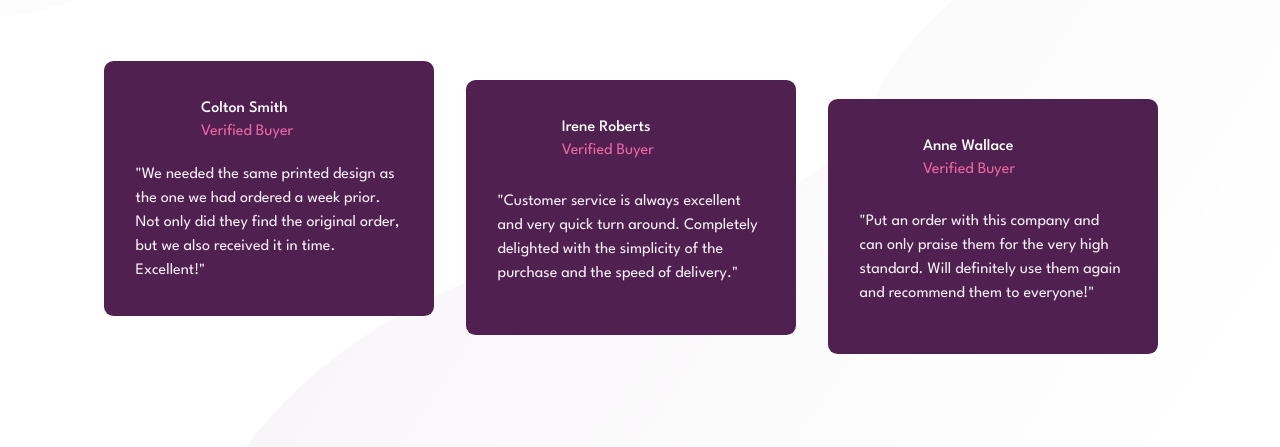
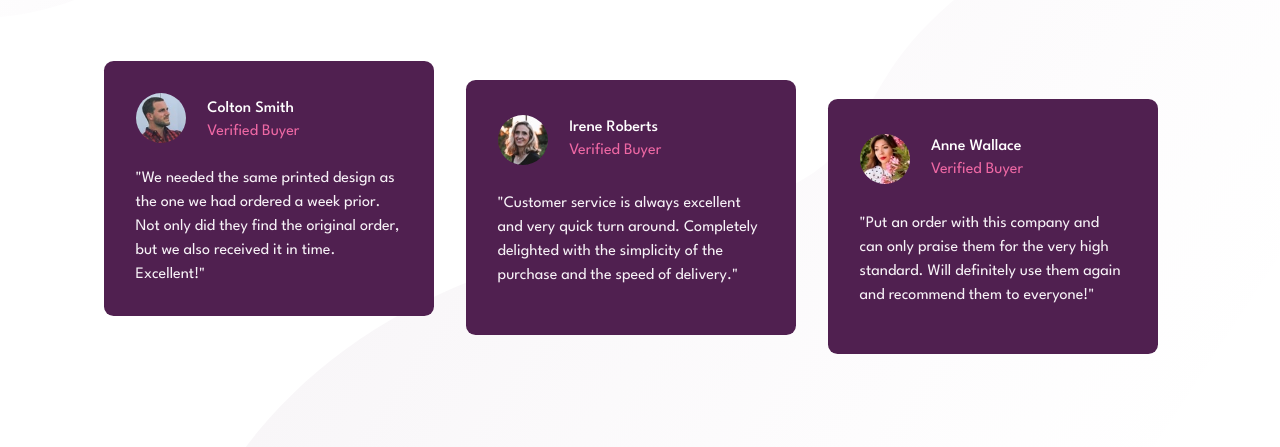
Before and after one commit to Hamid997/Social-Proof-Section, a plain HTML site: page index.html in a window 1280 px wide. Shown: the part 345-792 px from the top of the page. Drawn offline with Linux system fonts and the light colour scheme; the site is published under a folder, as on GitHub Pages, so addresses that start at the root find nothing.

Commit message:
Update index.html

```diff
--- a/index.html
+++ b/index.html
@@ -63,7 +63,7 @@
     <section class="testimonials">
 
       <div class="card colton">
-        <img src="/images/image-colton.jpg" alt="" class="image">
+        <img src="./images/image-colton.jpg" alt="" class="image">
         <div class="Info">
           <h3>Colton Smith</h3>
           <h4>Verified Buyer</h4>
@@ -76,7 +76,7 @@
       </div>
 
       <div class="card irene">
-        <img src="/images/image-irene.jpg" alt="" class="image">
+        <img src="./images/image-irene.jpg" alt="" class="image">
         <div class="Info">
           <h3>Irene Roberts</h3>
           <h4>Verified Buyer</h4>
@@ -88,7 +88,7 @@
       </div>
 
       <div class="card anne">
-        <img src="/images/image-anne.jpg" alt="" class="image">
+        <img src="./images/image-anne.jpg" alt="" class="image">
         <div class="Info">
           <h3>Anne Wallace</h3>
           <h4>Verified Buyer</h4>
```
